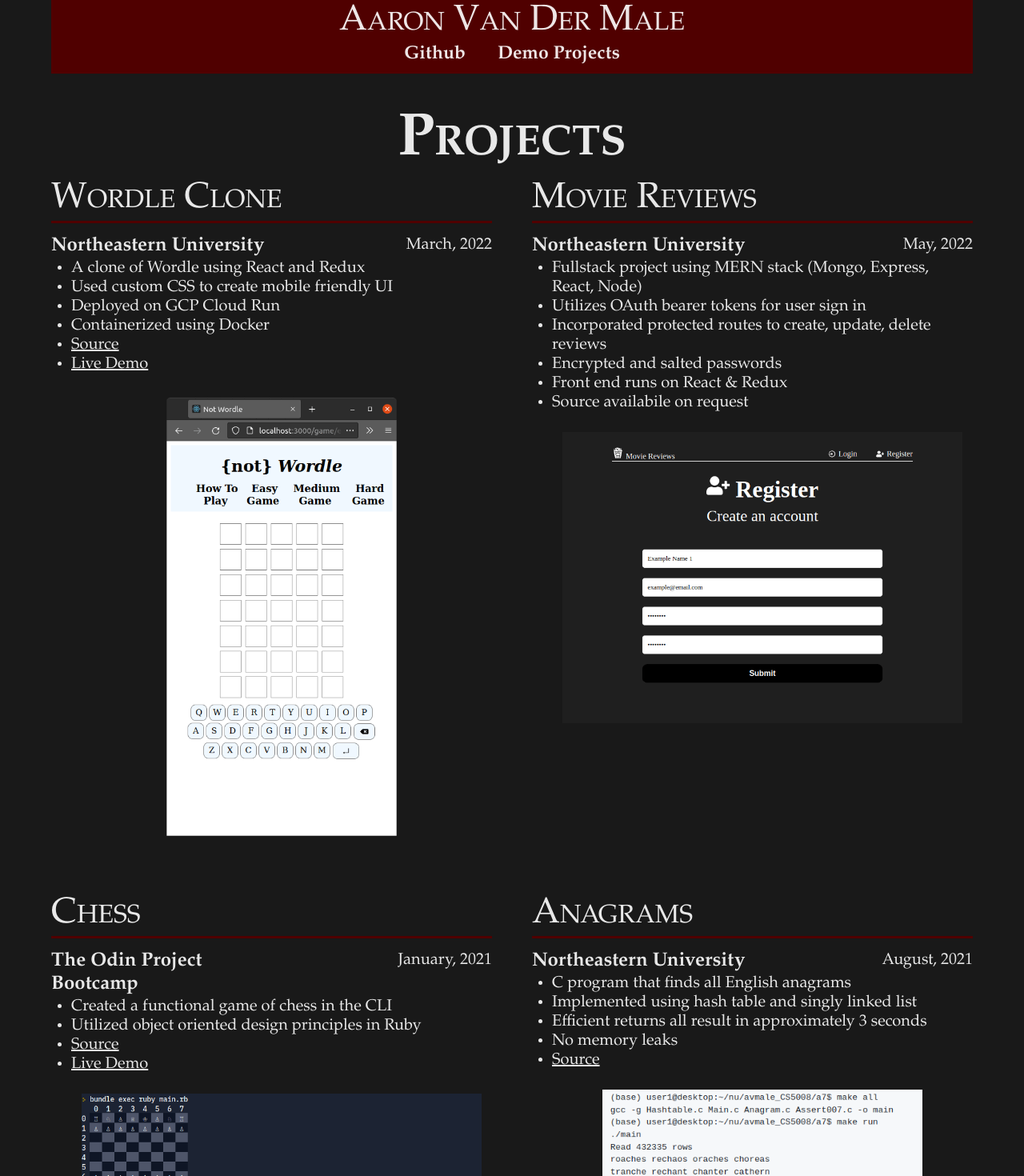
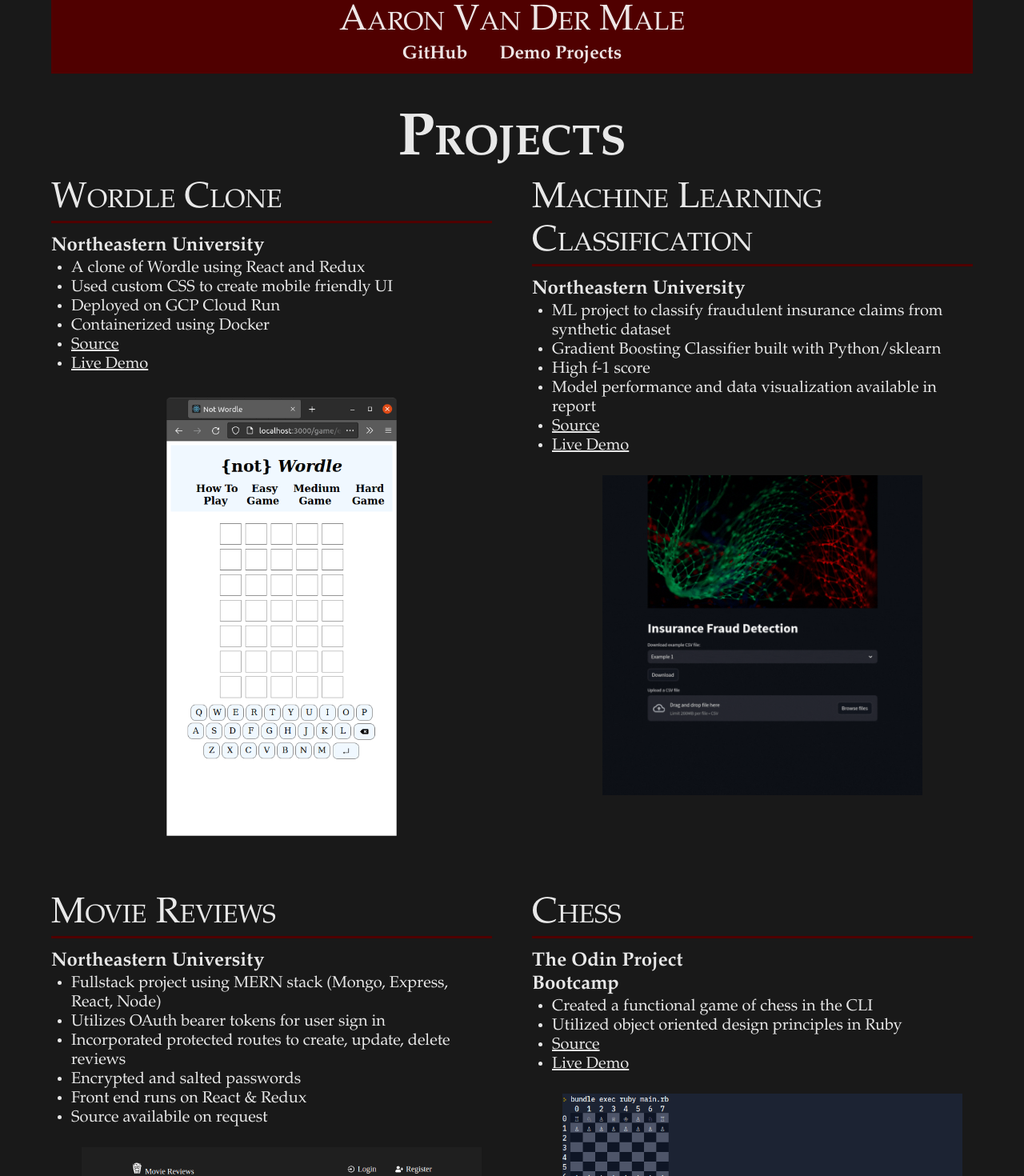
Before and after one commit to vmalecode/av-portfolio, a React (Create React App) app: page / in a window 1280 px wide. Shown: the top 1470 px of the page at 80% size. Built offline with nearby package versions, Linux system fonts and the light colour scheme.

Commit message:
add ml project

```diff
--- a/src/components/Navbar.jsx
+++ b/src/components/Navbar.jsx
@@ -7,7 +7,7 @@ const Navbar = () => {
         <div className="navbarTitle">Aaron Van Der Male</div>
         <nav className="navbar">
           <ul>
-            <li><a href='https://github.com/vmalecode' target='_blank' rel='noopener noreferrer'>Github</a></li>
+            <li><a href='https://github.com/vmalecode' target='_blank' rel='noopener noreferrer'>GitHub</a></li>
             <li><Link to='/projects'>Demo Projects</Link ></li>
           </ul>
         </nav>
--- a/src/components/ProjectsInfo.jsx
+++ b/src/components/ProjectsInfo.jsx
@@ -2,10 +2,9 @@ import movieReviewImg from '../images/movieReview.gif'
 import chessImg from '../images/chess.gif'
 import anagramsImg from '../images/anagrams.png'
 import wordleImg from '../images/wordle.gif'
-
+import mlImg from '../images/mla.gif'
 export const movieReview = {
   name: 'Movie Reviews',
-  date: 'May, 2022',
   affiliation: 'Northeastern University',
   bulletPoints: ['Fullstack project using MERN stack (Mongo, Express, React, Node)',
     'Utilizes OAuth bearer tokens for user sign in',
@@ -20,7 +19,6 @@ export const movieReview = {
 }
 export const wordle = {
   name: 'Wordle Clone',
-  date: 'March, 2022',
   affiliation: 'Northeastern University',
   bulletPoints: ['A clone of Wordle using React and Redux',
     'Used custom CSS to create mobile friendly UI',
@@ -33,7 +31,6 @@ export const wordle = {
 }
 export const chess = {
   name: 'Chess',
-  date: 'January, 2021',
   affiliation: 'The Odin Project Bootcamp',
   bulletPoints: ['Created a functional game of chess in the CLI',
     'Utilized object oriented design principles in Ruby'],
@@ -44,7 +41,6 @@ export const chess = {
 }
 export const anagrams = {
   name: 'Anagrams',
-  date: 'August, 2021',
   affiliation: 'Northeastern University',
   bulletPoints: ['C program that finds all English anagrams',
     'Implemented using hash table and singly linked list',
@@ -56,6 +52,20 @@ export const anagrams = {
   imgStyle: 'imgLarge',
   customStyle: { width: "400px" }
 }
+export const ml = {
+  name: 'Machine Learning Classification',
+  affiliation: 'Northeastern University',
+  bulletPoints: ['ML project to classify fraudulent insurance claims from synthetic dataset',
+    'Gradient Boosting Classifier built with Python/sklearn',
+    'High f-1 score',
+    'Model performance and data visualization available in report'],
+  demoLink: 'https://ml-proj-ibir6636ua-uc.a.run.app/',
+  sourceLink: 'https://github.com/vmalecode/insurance_ml_project/blob/main/report.pdf',
+  img: mlImg,
+  imgStyle: 'imgLarge',
+  customStyle: { width: "400px" }
+}
+
 export const projectsList = [
-  wordle, movieReview, chess, anagrams
+  wordle, ml, movieReview, chess, anagrams
 ]
```
Also changed, not shown: src/images/ml.gif (added), src/images/mla.gif (added), 2 other files (tests, documents, lock files or other folders).
